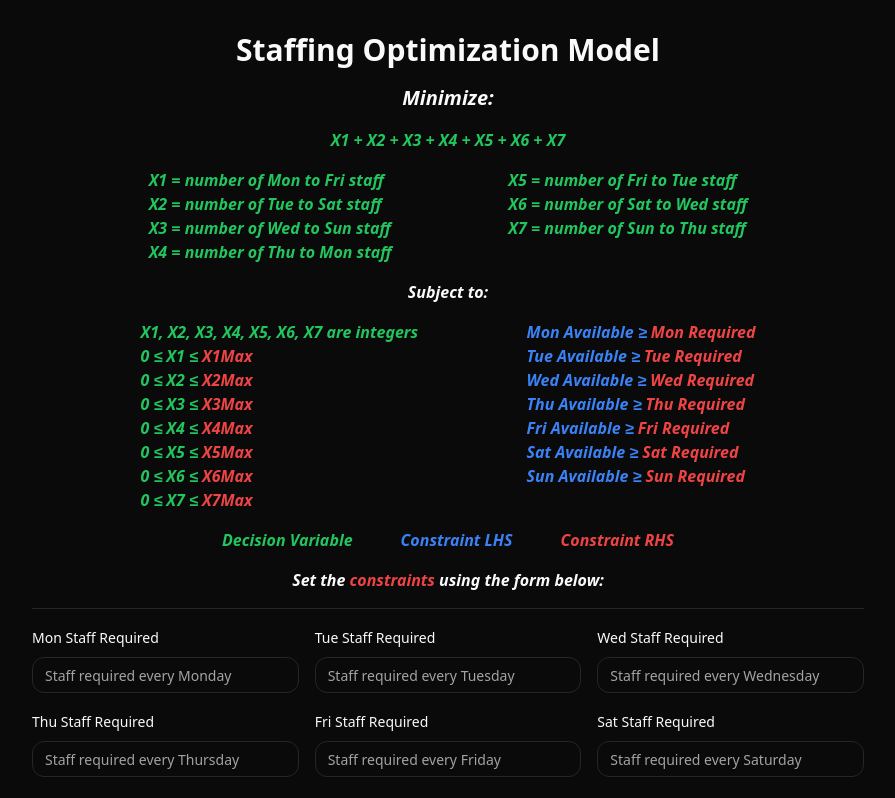
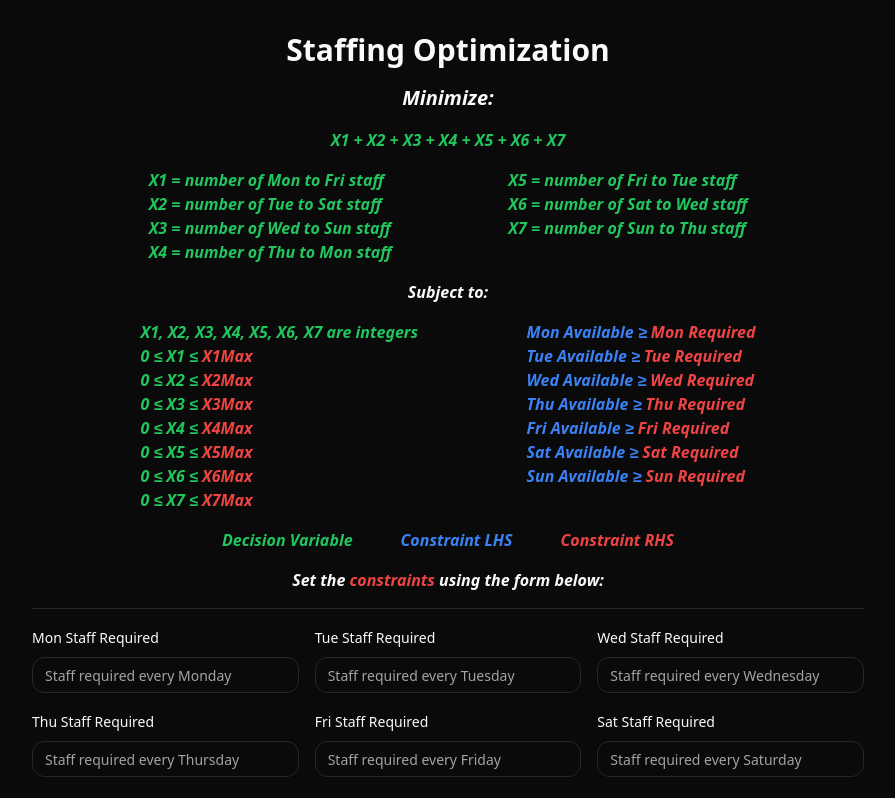
Before and after one commit to remilebeau/optimization, a Next.js app: page / in a window 1280 px wide. Shown: the top 798 px of the page, without its empty margins (192-1087 px from the left). Built offline with nearby package versions, Linux system fonts and the light colour scheme.

Commit message:
rename header

```diff
--- a/src/app/page.tsx
+++ b/src/app/page.tsx
@@ -4,9 +4,7 @@ import OptimizationInstructions from "@/components/OptimizationInstructions";
 export default function Home() {
   return (
     <main className="mx-auto flex max-w-4xl flex-col gap-4 p-8">
-      <h1 className="text-center text-3xl font-bold">
-        Staffing Optimization Model
-      </h1>
+      <h1 className="text-center text-3xl font-bold">Staffing Optimization</h1>
       <OptimizationInstructions />
       <hr />
       <OptimizationForm />
```
